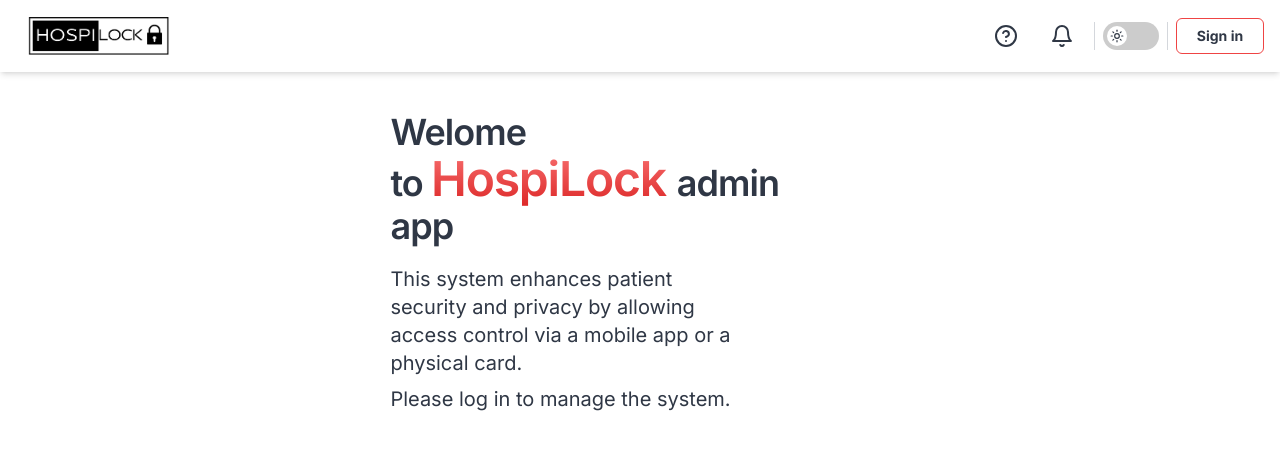
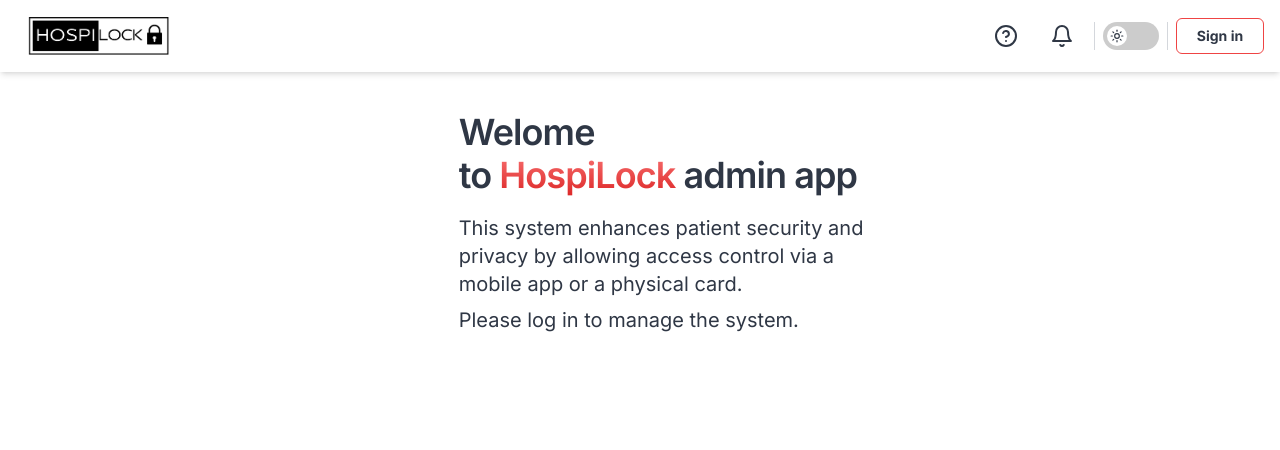
Before and after one commit to NikoMaersk/hospi-lock, a Next.js app in the folder hospi-lock-web/: page / in a window 1280 px wide. Shown: the top 450 px of the page. Built offline with nearby package versions, Linux system fonts and the light colour scheme; no server answers.

Commit message:
small ui changes

```diff
--- a/hospi-lock-web/src/app/layouts/sidebar.tsx
+++ b/hospi-lock-web/src/app/layouts/sidebar.tsx
@@ -25,9 +25,11 @@ export default function Sidebar() {
             <Link href="/admin/logs" passHref>
                 <SmallsidebarItem Icon={ScrollText} title="Logs" />
             </Link>
-            <Link href="/admin/analytics" passHref>
-                <SmallsidebarItem Icon={LineChart} title="Analytics" />
-            </Link>
+            {/*
+                <Link href="/admin/analytics" passHref>
+                    <SmallsidebarItem Icon={LineChart} title="Analytics" />
+                </Link>
+            */}
         </aside>
     );
 }
--- a/hospi-lock-web/src/app/layouts/welcome.tsx
+++ b/hospi-lock-web/src/app/layouts/welcome.tsx
@@ -7,13 +7,13 @@ export default function Welcome() {
 
 
   return (
-    <div className="flex gap-6 w-full mt-10 items-center lg:justify-center ">
+    <div className="flex gap-6 w-screen mt-10 items-center lg:justify-center">
       <div className="text-center leading-8 md:text-left w-1/3">
         <div className="inline-block">
           <h1 className="tracking-tight inline font-semibold text-[2.5rem] lg:text-4xl">
             Welome to&nbsp;
           </h1>
-          <h1 className="tracking-tight inline font-semibold from-red-400 to-red-600 text-[2.5rem] lg:text-5xl bg-clip-text text-transparent bg-gradient-to-b">
+          <h1 className="tracking-tight inline font-semibold from-red-400 to-red-600 text-[2.5rem] lg:text-4xl bg-clip-text text-transparent bg-gradient-to-b">
             HospiLock&nbsp;
           </h1>
           <h1 className='tracking-tight inline font-semibold text-[2.5rem] lg:text-4xl'>
```
